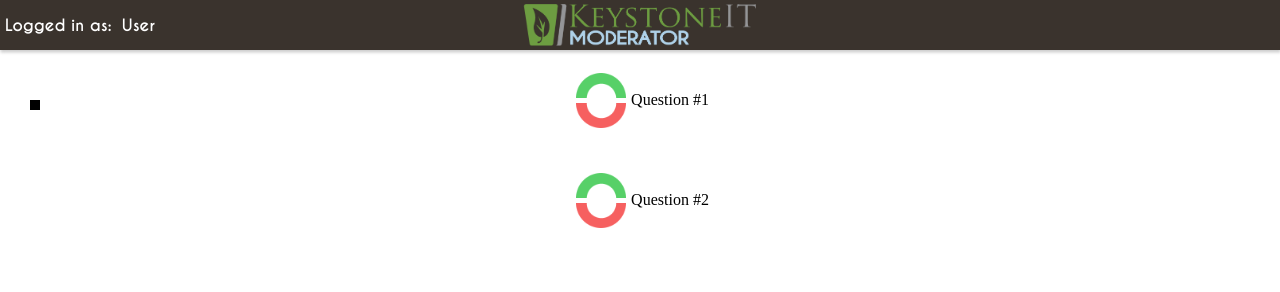
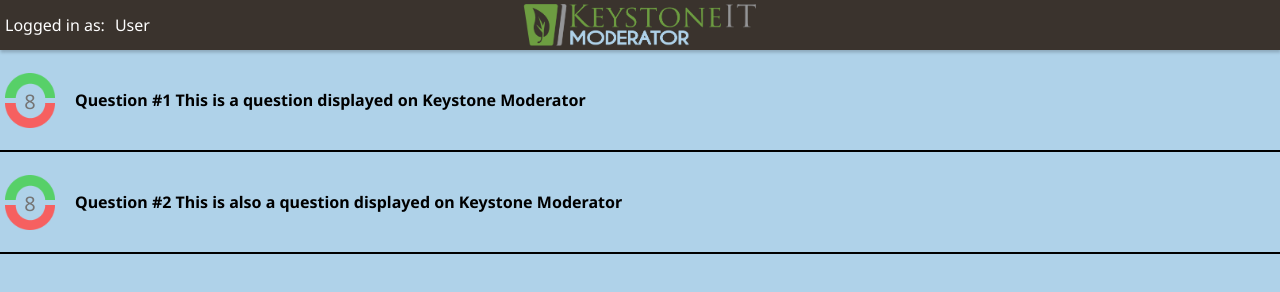
Before and after one commit to Keystone-Technologies/KeystoneModerator, a plain HTML site: page index.html in a window 1280 px wide. Drawn offline with Linux system fonts and the light colour scheme.

Commit message:
Improved layout

```diff
--- a/css/style.css
+++ b/css/style.css
@@ -6,6 +6,8 @@
 body {
     margin:0px;
     padding:0px;
+    font-family: 'Noto Sans', sans-serif;
+    background-color: #afd2e9;
 }
 
 #content {
@@ -14,7 +16,6 @@ body {
 
 .account {
     color: #ffffff;
-    font-family: Caviar;
 }
 
 #bar {
@@ -51,16 +52,26 @@ body {
     margin: 5px;
 }
 
-.question {
+.questioncontainer {
     width: 100%;
     height: 100px;
     display: flex;
     align-items: center;
-    justify-content: center;
+    justify-content: left;
+    border-bottom: 2px solid #000;
+}
+
+.question {
+    display: flex;
+    height: 100%;
+    width: 100%;
+    justify-content: left;
+    align-items: center;
 }
 
 .vote {
     width: 60px;
+    position: relative;
 }
 
 .voteup {
@@ -71,10 +82,10 @@ body {
 
 .count {
     position: absolute;
-    width: 10px;
-    height: 10px;
-    left: 30px;
-    background-color: black;
+    width: 20px;
+    height: 25px;
+    left: 20px;
+    top: 20px;
 }
 
 .votedown {
@@ -82,3 +93,26 @@ body {
     margin: 5px;
     margin-top: 2.5px;
 }
+
+.questiontitle {
+    font-weight: bold;
+    padding: 5px;
+    padding-left: 15px;
+}
+p {
+    margin: 0px;
+    padding: 0px;
+}
+
+a {
+    width: 100%;
+    height: 100%;
+    text-decoration: none;
+    color: #000;
+}
+
+.countnumber {
+    font-size: 20;
+    color: #757575;
+    text-align: center;
+}
--- a/index.html
+++ b/index.html
@@ -1,6 +1,7 @@
 <html>
     <head>
         <link rel="stylesheet" type="text/css" href="css/style.css">
+        <link href='http://fonts.googleapis.com/css?family=Noto+Sans:400,700' rel='stylesheet' type='text/css'>
     </head>
 
 <body>
@@ -11,21 +12,30 @@
         <input class="header" id="logo" type="image" src="img/logo.png">
     </div>
     <div id="content">
-        <div class="question">
+        <div class="questioncontainer">
             <div class="vote">
                 <img class="voteup" src="img/uparrow.png" onmouseover="this.src='/img/clickeduparrow.png'" onmouseout="this.src='/img/uparrow.png'">
                 <div class="count">
+                    <p class="countnumber">8</p>
                 </div>
                 <img class="votedown" src="img/downarrow.png" onmouseover="this.src='/img/clickeddownarrow.png'" onmouseout="this.src='/img/downarrow.png'">
             </div>
-            <p>Question #1</p>
+            <a href="http://google.com">
+            <div class="question">
+                <p class="questiontitle">Question #1 This is a question displayed on Keystone Moderator</p>
+            </div>
+            </a>
         </div>
-        <div class="question">
+        </a>
+        <div class="questioncontainer">
             <div class="vote">
-                <img class="voteup" src="img/uparrow.png">
-                <img class="votedown" src="img/downarrow.png">
+                <img class="voteup" src="img/uparrow.png" onmouseover="this.src='/img/clickeduparrow.png'" onmouseout="this.src='/img/uparrow.png'">
+                <div class="count">
+                    <p class="countnumber">8</p>
+                </div>
+                <img class="votedown" src="img/downarrow.png" onmouseover="this.src='/img/clickeddownarrow.png'" onmouseout="this.src='/img/downarrow.png'">
             </div>
-            <p>Question #2</p>
+            <p class="questiontitle">Question #2 This is also a question displayed on Keystone Moderator</p>
         </div>
     </div>
 </body>
```
